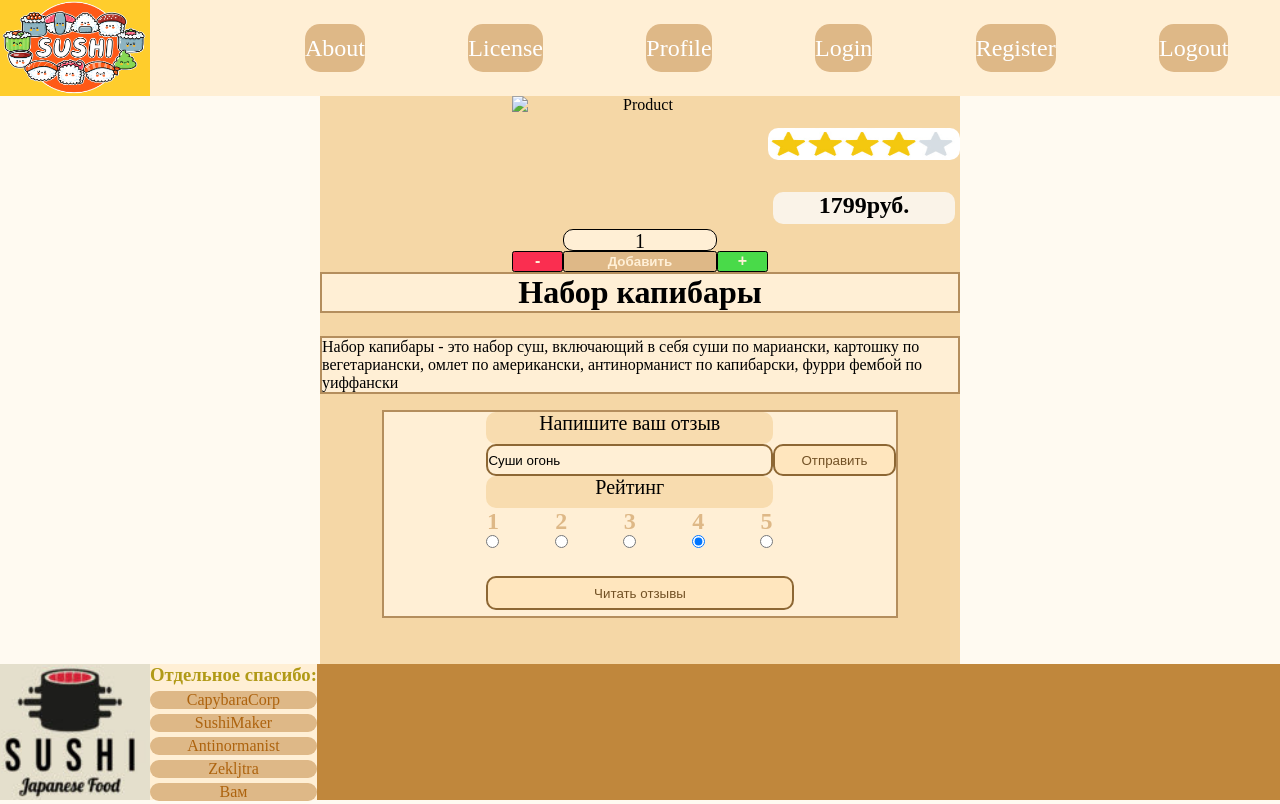
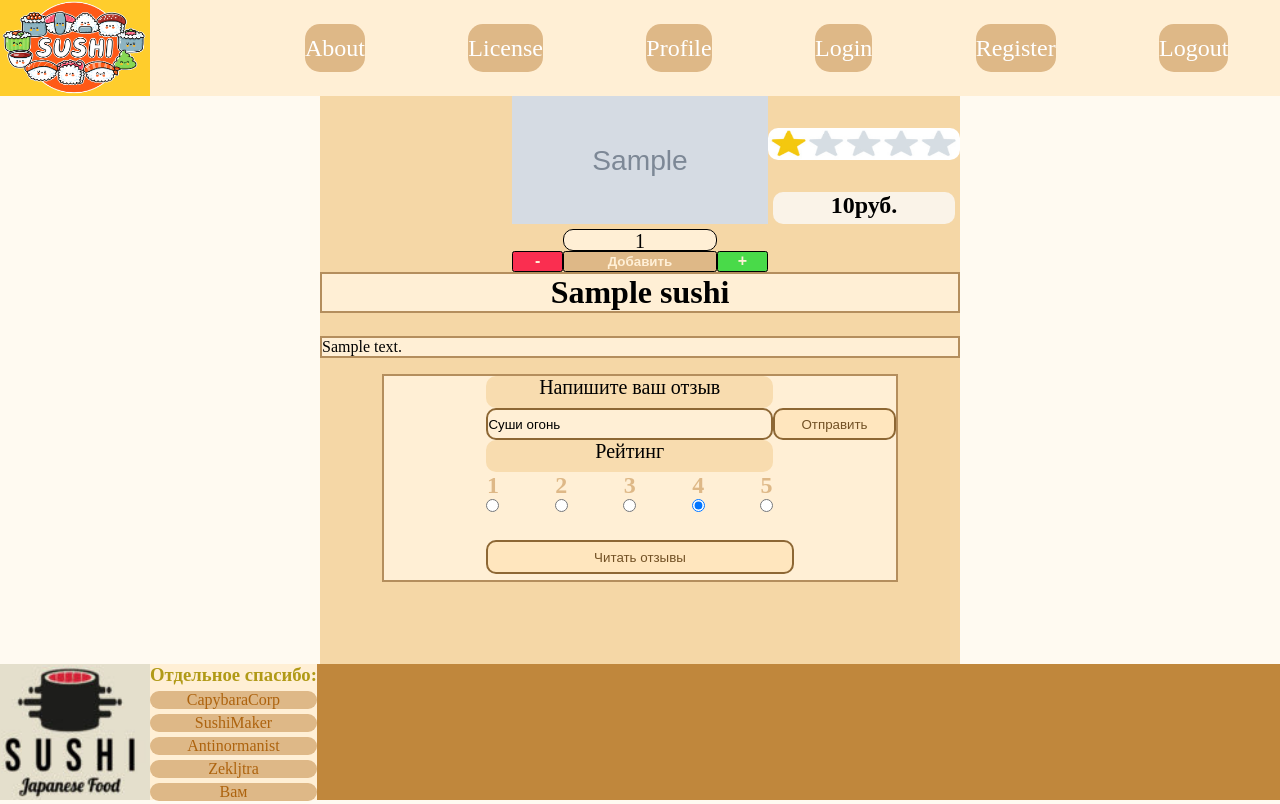
Before and after one commit to Antinormanist/sushi-shop, a Django app: a page that uses main/templates/main/product.html in a window 1280 px wide. Run offline with Django 4.2, Linux system fonts and the light colour scheme; tables that the repository leaves empty hold one stand-in row (values such as "Sample post"); grey boxes marked "Sample" are stand-in pictures.

Commit message:
A product can be shown separately in product.html

```diff
--- a/main/templates/main/product.html
+++ b/main/templates/main/product.html
@@ -11,9 +11,9 @@
     <div class="container">
         <div class="product-header">
             <div class="header-top">
-                <img class="product-img" src="" alt="Product">
-                <img class="product-rank" src="{% static "ranks/star-rate-4.png" %}" alt="Rank">
-                <h2 class="price">1799руб.</h2>
+                <img class="product-img" src="{{ product.image.url }}" alt="Product">
+                <img class="product-rank" src="{% static "ranks/star-rate-" %}{{ product.rate }}.png" alt="Rank">
+                <h2 class="price">{{ product.price }}руб.</h2>
                 <div class="amount">
                     <button class="minus">-</button>
                     <p class="num">1</p>
@@ -21,10 +21,10 @@
                     <button class="plus">+</button>
                 </div>
             </div>
-            <h1>Набор капибары</h1>
+            <h1>{{ product.name }}</h1>
         </div>
         <div class="description">
-            <p>Набор капибары - это набор суш, включающий в себя суши по мариански, картошку по вегетариански, омлет по американски, антинорманист по капибарски, фурри фембой по уиффански</p>
+            <p>{{ product.description }}</p>
         </div>
         <div class="views">
             <form class="comment-form">
--- a/main/views.py
+++ b/main/views.py
@@ -43,5 +43,6 @@ def about(request):
 def product(request, product_slug):
     context = {
         'title': 'Product',
+        'product': Sushi.objects.get(slug=product_slug),
     }
     return render(request, 'main/product.html', context)
--- a/static/main/css/product.css
+++ b/static/main/css/product.css
@@ -12,6 +12,8 @@ body {
     background-color: rgb(255, 250, 241);
     /* SCROLL */
     scrollbar-color: #ffefd5 #c9aa82;
+    overflow-x: hidden;
+    overflow-y: scroll;
 }
 
 button {
```
